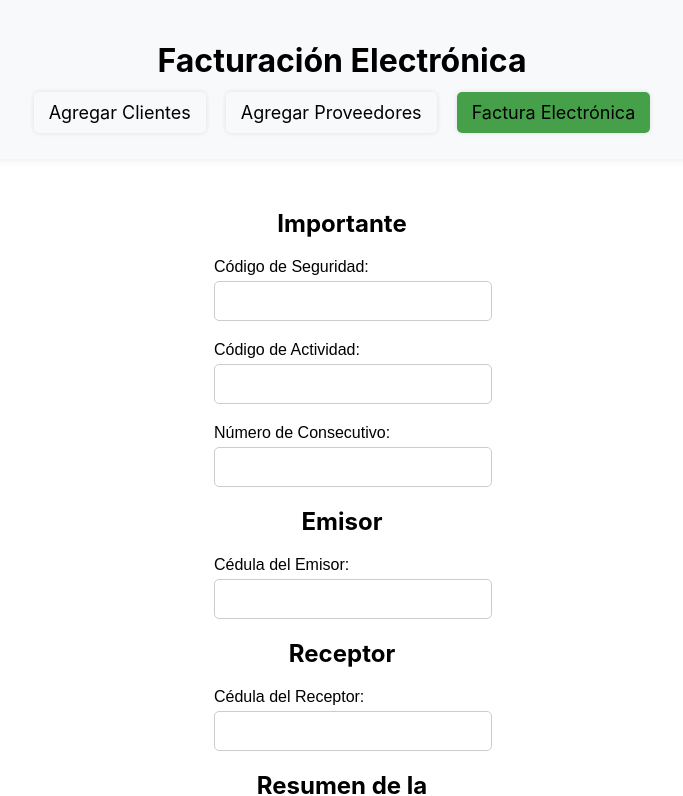
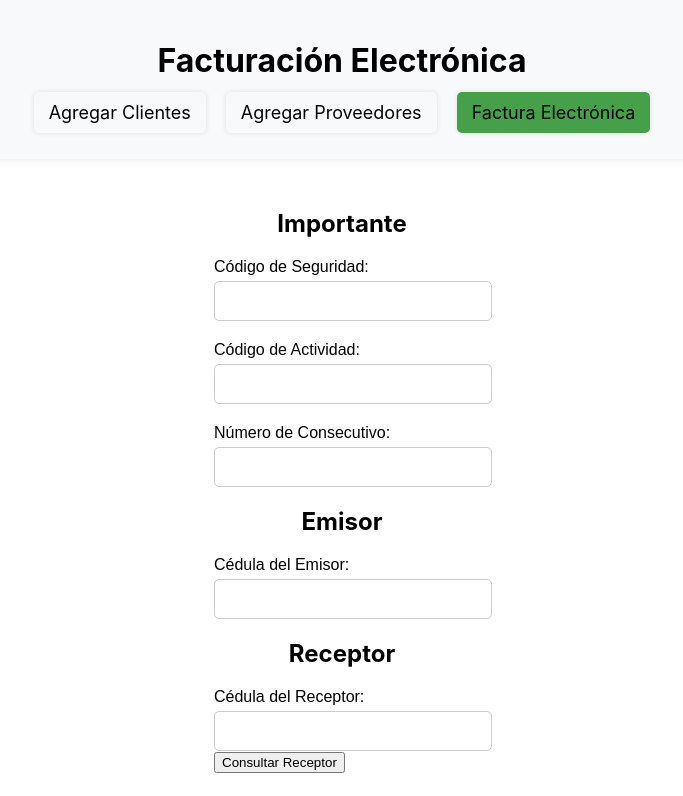
Before and after one commit to Fran420CR/fe, a React (Create React App) app: page /factura-electronica in a window 1280 px wide. Shown: the top 796 px of the page, without its empty margins (298-981 px from the left). Built offline with nearby package versions, Linux system fonts and the light colour scheme.

Commit message:
handleConsultarCliente

```diff
--- a/src/components/FacturaElectronica.js
+++ b/src/components/FacturaElectronica.js
@@ -14,6 +14,32 @@ function FacturaElectronica() {
   const [totalVentasNeta, setTotalVentasNeta] = useState('');
   const [totalImpuestos, setTotalImpuestos] = useState('');
   const [totalComprobante, setTotalComprobante] = useState('');
+
+  /*
+  const [clientes, setClientes] = useState([]);
+
+  useEffect(() => {
+    fetch('http://localhost:3001/datosClientes')
+      .then(response => response.json())
+      .then(data => {
+        console.log('Datos de clientes obtenidos:', data);
+        setClientes(data);
+      })
+      .catch(error => console.error('Error al obtener los datos de clientes:', error));
+  }, []);*/
+
+  const handleConsultarCliente = () => {
+    // Realizar la solicitud de datos del cliente utilizando cedulaReceptor
+    fetch(`http://localhost:3001/datosCliente?cedula=${cedulaReceptor}`)
+      .then(response => response.json())
+      .then(data => {
+        console.log('Datos del cliente obtenidos:', data);
+        // Actualizar el estado con los datos del receptor obtenidos
+        // (puedes manejar esta lógica de acuerdo a tus necesidades)
+      })
+      .catch(error => console.error('Error al obtener los datos del cliente:', error));
+  };
+
 
   const [tabla, setTabla] = useState([{
     codigo: '',
@@ -176,6 +202,7 @@ function FacturaElectronica() {
         <div className="form-group">
           <label className="form-label">Cédula del Receptor:</label>
           <input className="form-input" type="text" value={cedulaReceptor} onChange={handleCedulaReceptor} />
+          <button type="button" onClick={handleConsultarCliente}>Consultar Receptor</button>
         </div>
         <h2>Resumen de la Factura</h2>
         <div className="form-group">
```
